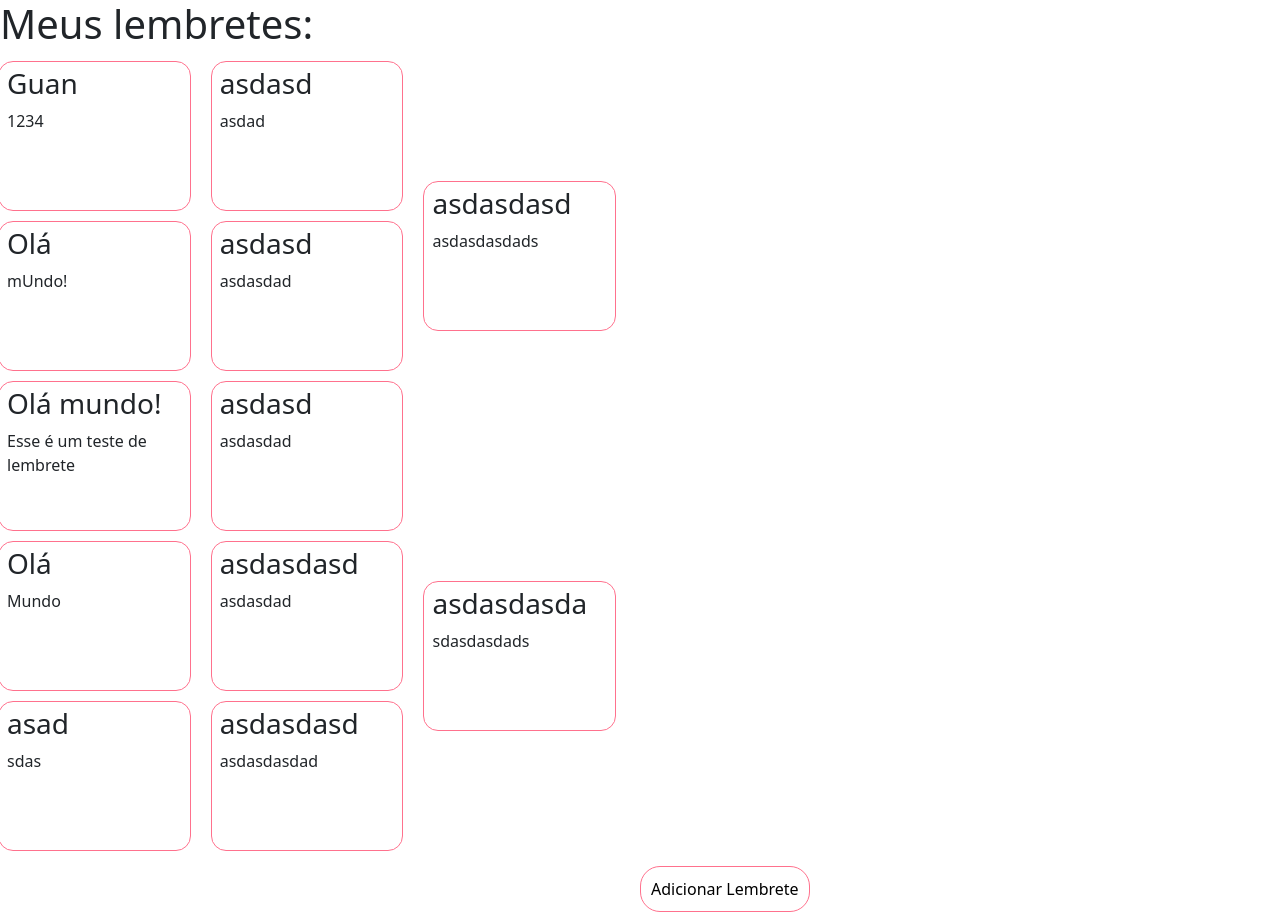
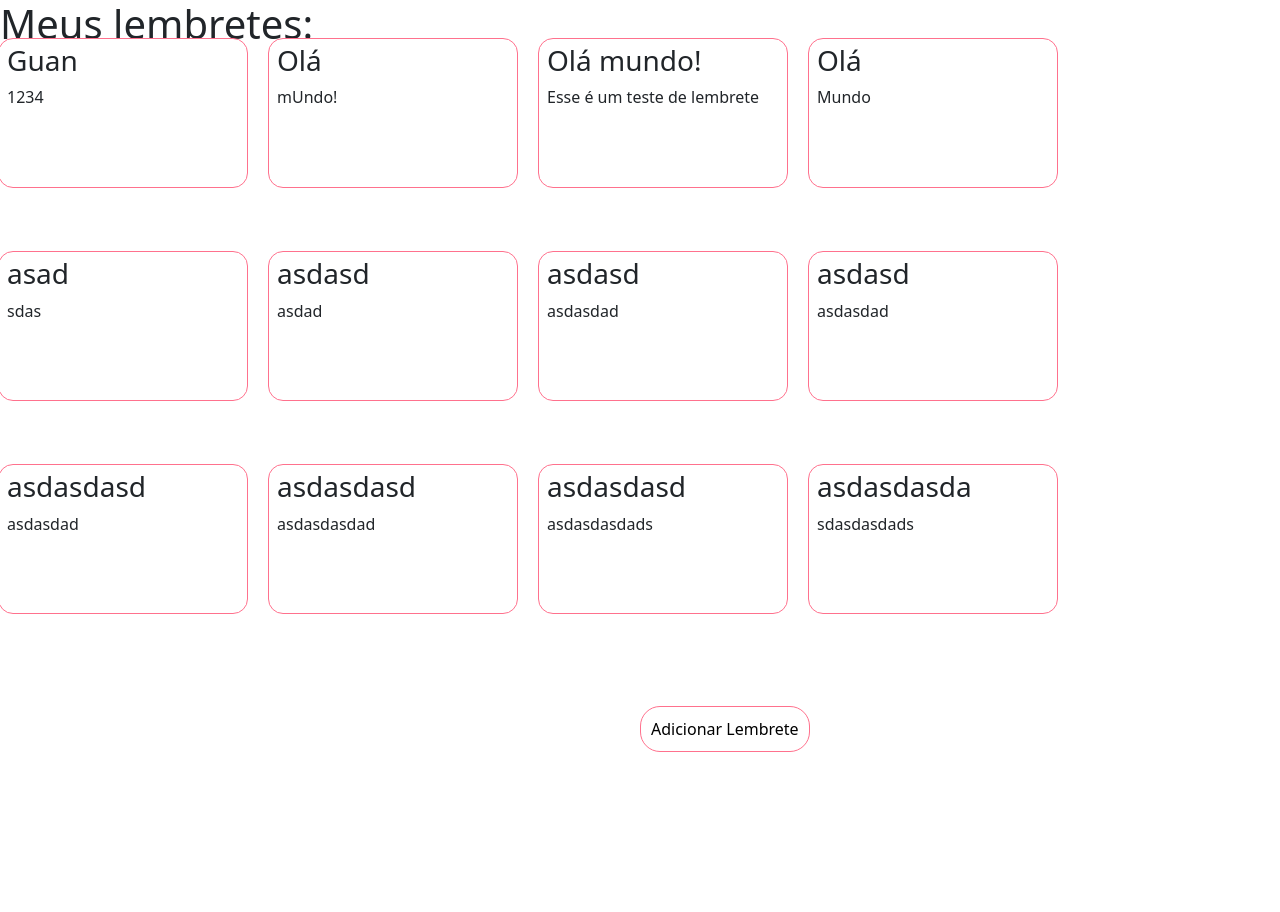
Before and after one commit to gustavoandriani/projeto_lembretes, a Django app: page / in a window 1280 px wide. After the commit the page ends 752 px from the top, so only its background shows below. Run offline with Django 4.2, Linux system fonts and the light colour scheme; data comes from the database, SQL or seed files in the repository.

Commit message:
estilo quase pronto

```diff
--- a/lembretes/static/lembretes/css/index.css
+++ b/lembretes/static/lembretes/css/index.css
@@ -15,12 +15,11 @@ body {
 }
 
 #todos-lembretes {
-  width: min-content;
-  height: 100vh;
+  width: 100%;
+  height: 80vh;
   display: flex;
   align-items: center;
   justify-content: flex-start;
-  flex-direction: column;
 }
 #todos-lembretes > .card-lembrete {
   border: 1px solid #FF718D;
@@ -35,14 +34,9 @@ body {
   padding-right: 8px;
   padding-bottom: 5px;
 
-  margin: auto;
+  margin-top: -100px;
   margin-left: 10px;
   margin-right: 10px;
-}
-
-#botao {
-  width: 100%;
-  height: 10vh;
 }
 
 button.adicionar-lembrete {
--- a/lembretes/templates/lista_lembrete.html
+++ b/lembretes/templates/lista_lembrete.html
@@ -4,7 +4,7 @@
     <h1>Meus lembretes:</h1>
     <div id="todos-lembretes" class="row">
         {% for lembrete in lembretes %}
-            <div class="card-lembrete">
+            <div class="card-lembrete col-4">
                 <h3 class="titulo-lembrete">{{ lembrete.title }}</h3>
                 <p class="texto-lembrete">{{ lembrete.text }}</p>
             </div>
```
